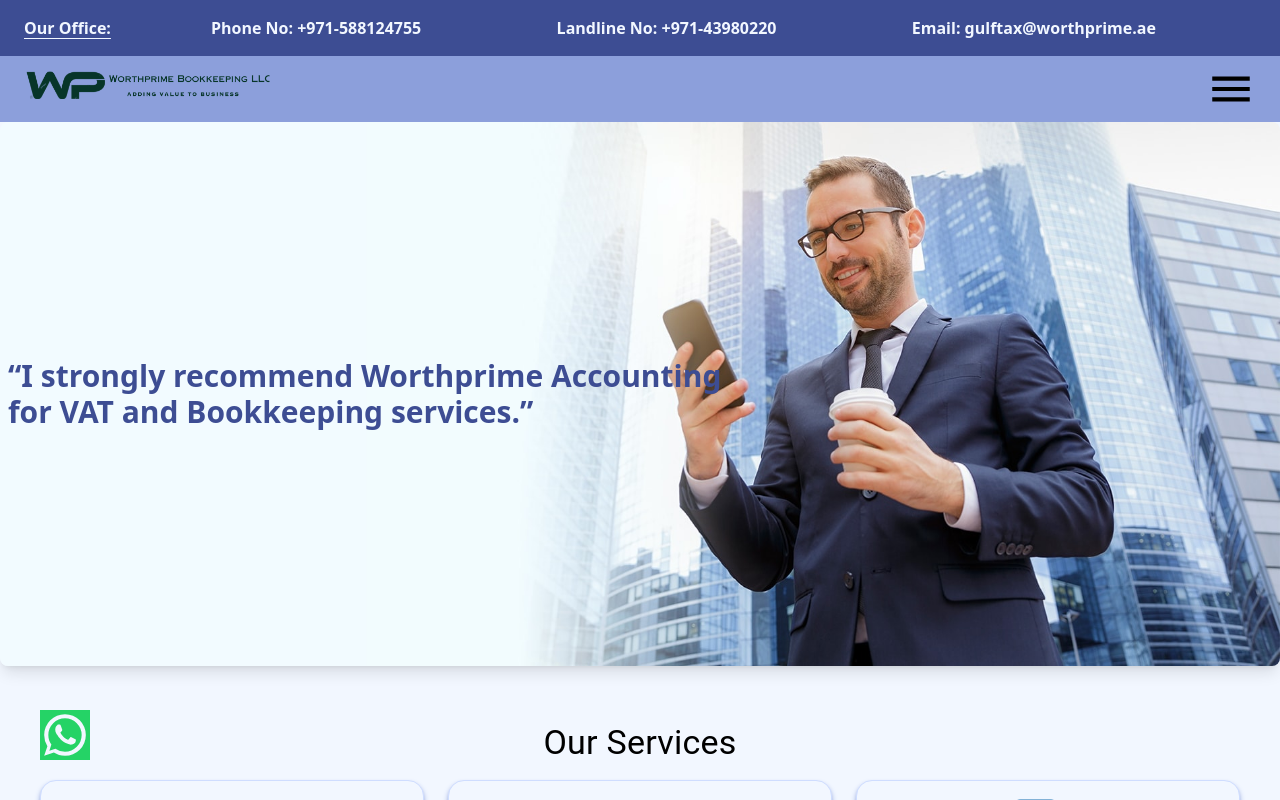
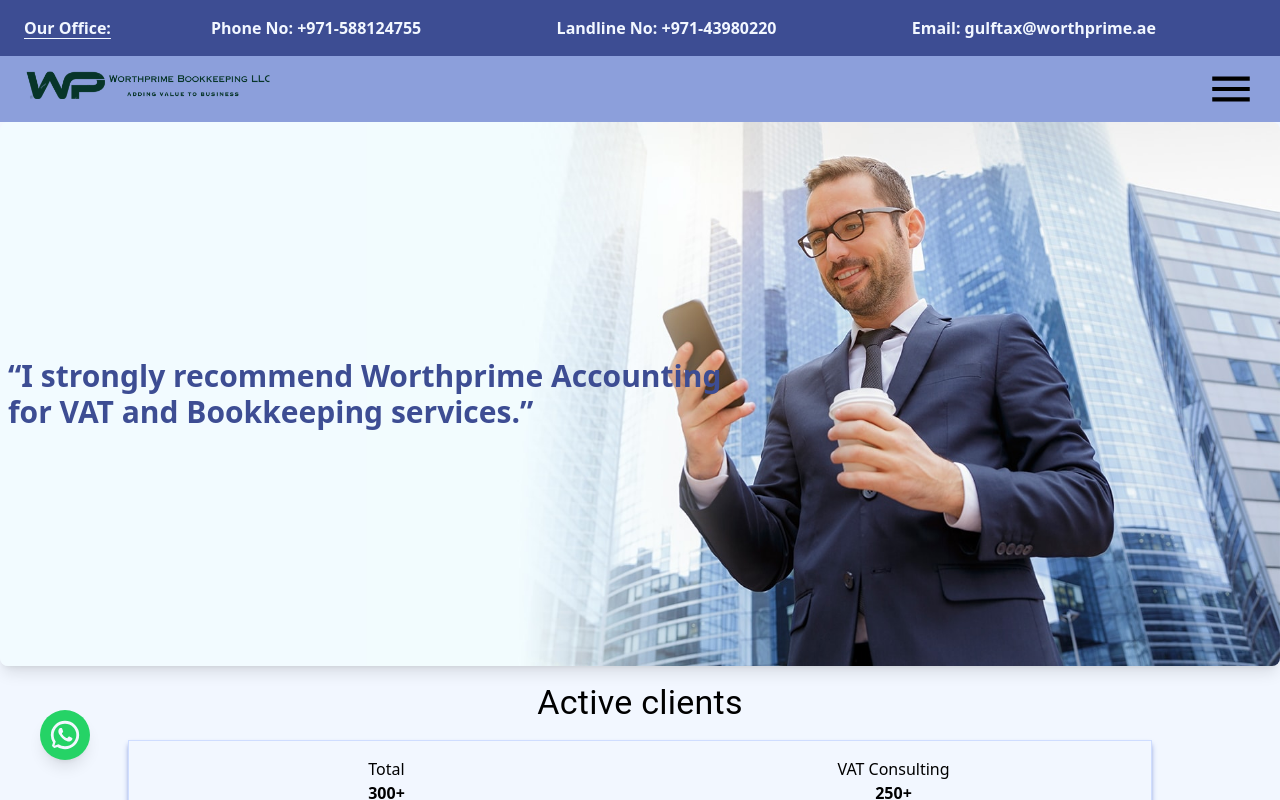
Before and after one commit to roshan837/WorthPrime, a React (Create React App) app: page / in a window 1280 px wide. Built offline with nearby package versions, Linux system fonts and the light colour scheme.

Commit message:
adds styling updates

```diff
--- a/src/App.js
+++ b/src/App.js
@@ -2,15 +2,16 @@ import AuditPage from "components/pages/AuditPage";
 import Bookkeeping from "components/pages/BookKeepingPage";
 import HeaderTop from "components/HeaderTop.js";
 import HomePage from "components/pages/HomePage";
-import { BrowserRouter as Router, Route, Routes } from "react-router-dom";
+import { HashRouter as Router, Route, Routes } from "react-router-dom";
 import ConsultingPage from "components/pages/ConsultingPage";
 import TaxPage from "components/pages/TAXPage";
 import VatConsultingPage from "components/pages/VatConsultingPage";
 import InternalAuditPage from "components/pages/InternalAuditPage";
 import FooterLayout from "components/FooterLayout";
+
 function App() {
   return (
-    <Router>
+    <Router basename="/">
       <HeaderTop />
       <Routes>
         <Route path="/" element={<HomePage />} />
--- a/src/assets/styles.css
+++ b/src/assets/styles.css
@@ -52,26 +52,31 @@
 ::-webkit-scrollbar-thumb {
   background-color: var(--border);
 }
-.slider {
-  animation: slide 24s ease-in-out reverse infinite;
+
+@media screen and (max-width: 750px) {
+  .slider {
+    display: grid;
+    grid-template-columns: repeat(5, 100vw);
+    animation: slide 20s steps(4) reverse infinite;
+  }
 }
 
 @media screen and (min-width: 750px) {
   .slider {
-    animation: unset;
     display: grid;
     grid-template-columns: repeat(3, 1fr);
+    gap: 16px;
   }
 }
 @keyframes slide {
   0% {
-    transform: translateX(0%);
+    transform: translateX(-200vw);
   }
   50% {
-    transform: translateX(-400%);
+    transform: translateX(200vw);
   }
   100% {
-    transform: translateX(0%);
+    transform: translateX(-200vw);
   }
 }
 .whatsapp-float {
@@ -79,4 +84,6 @@
   color: var(--text-light);
   font-size: 50px !important;
   z-index: 1000;
+  padding: 8px;
+  border-radius: 100%;
 }
--- a/src/components/FooterLayout.js
+++ b/src/components/FooterLayout.js
@@ -45,7 +45,7 @@ export default function FooterLayout() {
         target="_blank"
         rel="noreferrer"
         className="fixed bottom-10 left-10">
-        <WhatsAppIcon className="whatsapp-float" />
+        <WhatsAppIcon className="whatsapp-float shadow-lg" />
       </a>
     </div>
   );
--- a/src/components/pages/HomePage.js
+++ b/src/components/pages/HomePage.js
@@ -161,6 +161,17 @@ function HomePage() {
   return (
     <>
       <SliderView images={images} className="h-full w-full" />
+      <Typography variant="h4" className="text-center py-4">
+        Active clients
+      </Typography>
+      <div className="grid-layout sm:grid-cols-2 p-4 rounded-4 shadow-[--bg] shadow-md border border-[--border] w-[80vw] mx-auto">
+        {activeClients.map((client) => (
+          <div key={client.label} className="text-center font-bold">
+            <div className="font-medium">{client.label}</div>
+            <div>{client.value}</div>
+          </div>
+        ))}
+      </div>
       <Box className="p-10">
         <Typography variant="h4" className="text-center p-4">
           Our Services
@@ -214,24 +225,11 @@ function HomePage() {
             ))}
           </div>
           <Typography variant="h4" className="text-center">
-            Active clients
-          </Typography>
-          <div className="grid-layout sm:grid-cols-2 p-4 rounded-[16px] shadow-[--bg] shadow-md border border-[--border]">
-            {activeClients.map((client) => (
-              <div key={client.label} className="text-center font-bold">
-                <div className="font-medium">{client.label}</div>
-                <div>{client.value}</div>
-              </div>
-            ))}
-          </div>
-          <Typography variant="h4" className="text-center">
             Testimonials
           </Typography>
-          <div className="flex gap-[16px] w-full slider">
+          <div className="slider">
             {Testimonials.map((card) => (
-              <div
-                key={card.title}
-                className="h-full flex-[0_0_100%] md:flex-none">
+              <div className="w-full" key={card.title}>
                 <ServiceCard service={card} />
               </div>
             ))}
```
